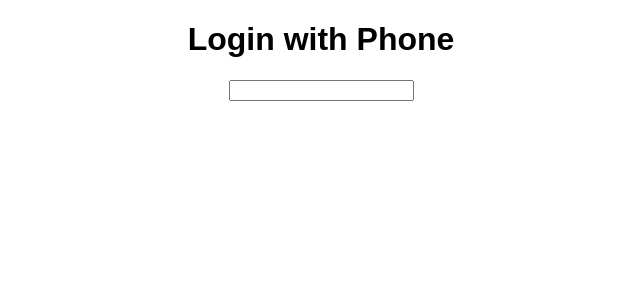
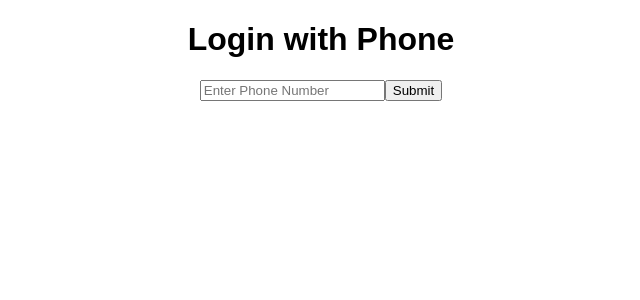
Before and after one commit to veyselguven/react-otp, a React (Vite) app: page / in a window 1280 px wide. Shown: the top 300 px of the page, without its empty margins (319-959 px from the left). Built offline with nearby package versions, Linux system fonts and the light colour scheme.

Commit message:
working on otp component

```diff
--- a/src/App.css
+++ b/src/App.css
@@ -2,3 +2,10 @@
   font-family: sans-serif;
   text-align: center;
 }
+.otpInput {
+  width: 40px;
+  height: 40px;
+  margin: 5px;
+  text-align: center;
+  font-size: 1.12em;
+}
--- /dev/null
+++ b/src/components/otp-input.jsx
@@ -0,0 +1,32 @@
+/* eslint-disable react/prop-types */
+/* eslint-disable no-unused-vars */
+import React, { useState } from "react";
+function OtpInput({ length = 4, onOtpSubmit = () => {} }) {
+  const [otp, setOtpt] = useState(new Array(length).fill(""));
+
+  console.log(otp);
+
+  const handleChange = () => {};
+  const handleClick = () => {};
+  const handleKeyDown = () => {};
+
+  return (
+    <div>
+      {otp.map((value, index) => {
+        return (
+          <input
+            key={index}
+            type="text"
+            value={value}
+            onChange={(e) => handleChange(index, e)}
+            onClick={() => handleClick(index)}
+            onKeyDown={(e) => handleKeyDown(index, e)}
+            className="otpInput"
+          />
+        );
+      })}
+    </div>
+  );
+}
+
+export default OtpInput;
--- a/src/components/phone-login.jsx
+++ b/src/components/phone-login.jsx
@@ -1,15 +1,47 @@
 /* eslint-disable no-unused-vars */
 import React, { useState } from "react";
+import OtpInput from "./otp-input";
 
 function PhoneOtpForm() {
   const [phoneNumber, setPhoneNumber] = useState("");
+  const [showOtpInput, setshowOtpInput] = useState(false);
 
-  const handlePhoneNumber = () => {};
+  const handlePhoneNumber = (event) => {
+    setPhoneNumber(event.target.value);
+  };
+  const handlePhoneSubmit = (event) => {
+    event.preventDefault();
+    // phone validations
+    const regex = /[^0-9]/g;
+    if (phoneNumber.length < 10 || regex.test(phoneNumber)) {
+      alert("Invalid Phone Number");
+      return;
+    }
+    // call BE API // if it is succesful show otp fiel
+    setshowOtpInput(true);
+  };
+
+  const onOtpSubmit = (otp) => {
+    console.log("Login Successful", otp);
+  };
   return (
     <div>
-      <form onSubmit={() => {}}>
-        <input type="text" value={phoneNumber} onChange={handlePhoneNumber} />
-      </form>
+      {!showOtpInput ? (
+        <form onSubmit={handlePhoneSubmit}>
+          <input
+            type="text"
+            value={phoneNumber}
+            onChange={handlePhoneNumber}
+            placeholder="Enter Phone Number"
+          />
+          <button type="submit">Submit</button>
+        </form>
+      ) : (
+        <div>
+          <p>Enter OTP sent to {phoneNumber} </p>
+          <OtpInput length={4} onOtpSubmit={onOtpSubmit} />
+        </div>
+      )}
     </div>
   );
 }
```
